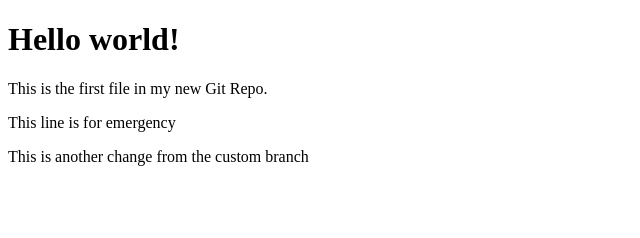
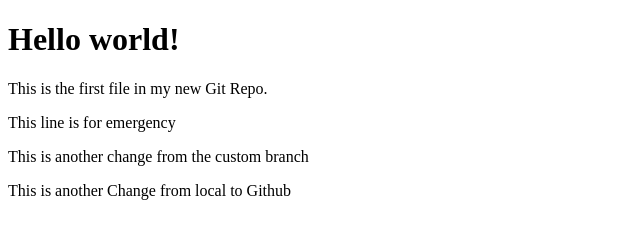
Before and after one commit to meimain/PuzzleMaker, a plain HTML site: page index.html in a window 1280 px wide. Shown: the whole page, without its empty margins (0-640 px from the left). Drawn offline with Linux system fonts and the light colour scheme.

Commit message:
Upodated index.html

```diff
--- a/index.html
+++ b/index.html
@@ -9,6 +9,6 @@
 <p>This is the first file in my new Git Repo.</p>
 <p>This line is for emergency</p>
 <p>This is another change from the custom branch</p>
-
+<p>This is another Change from local to Github</p>
 </body>
 </html>
```
